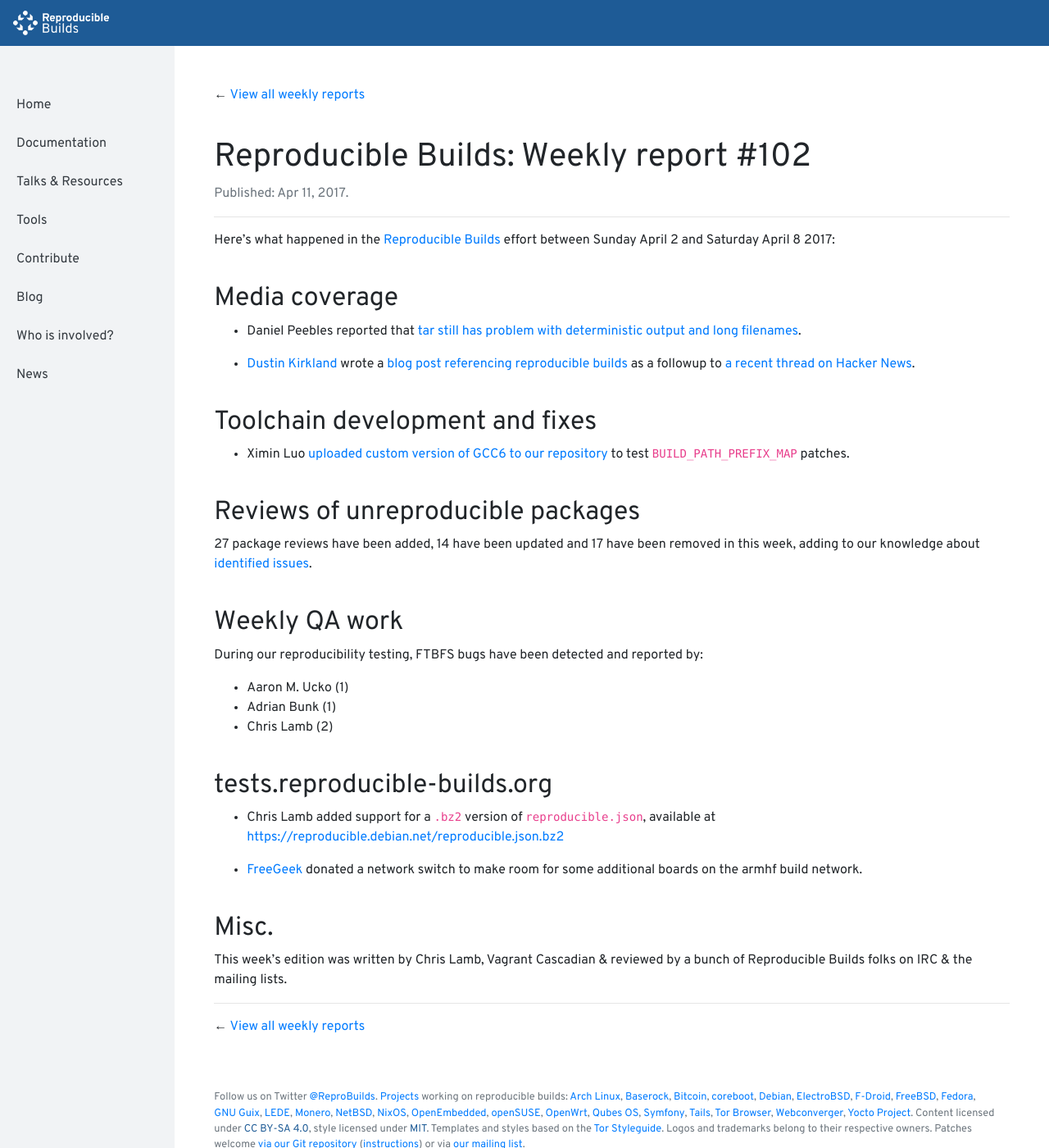
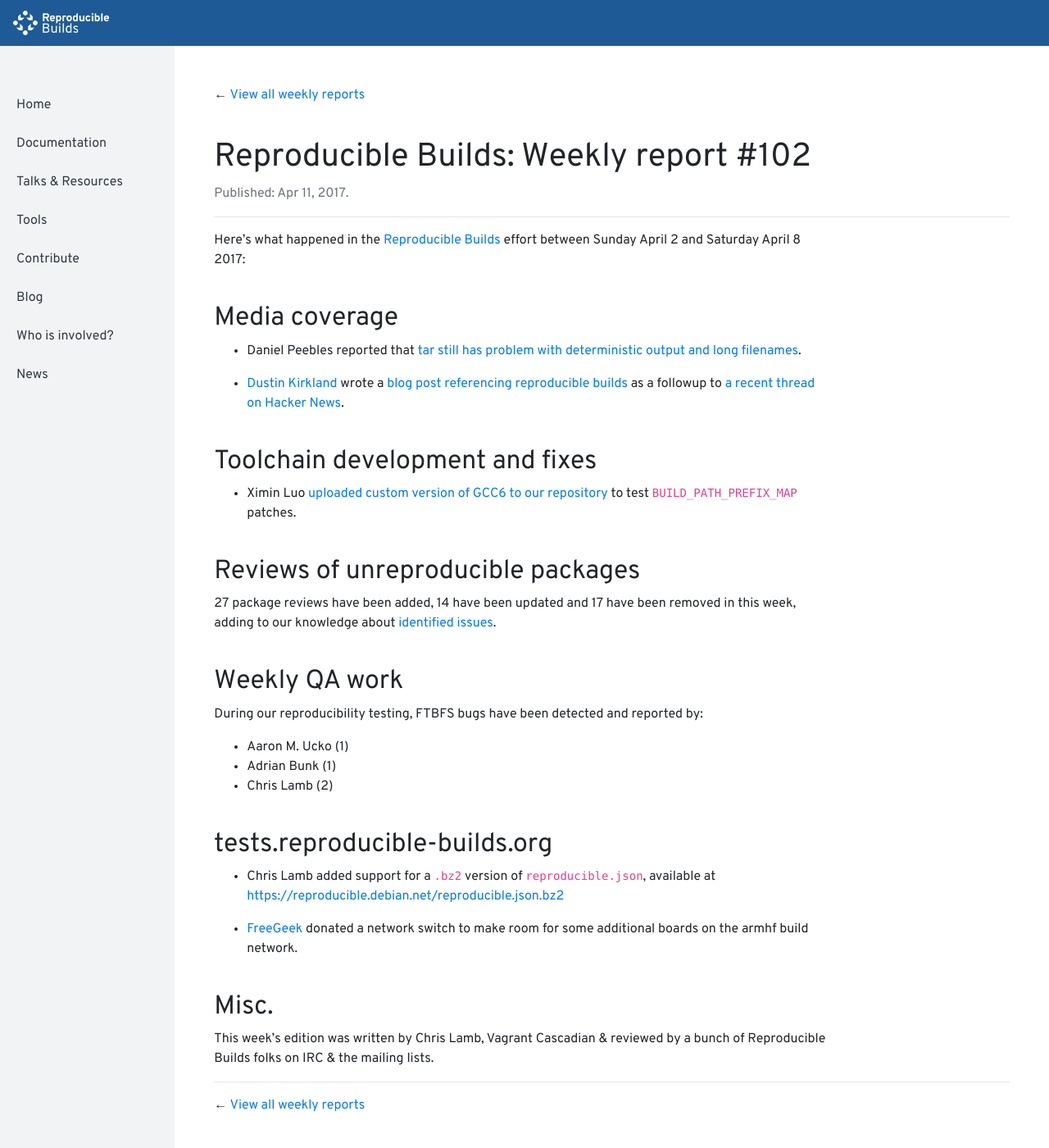
Before and after one commit to prototypefund/reproducible-website, a Jekyll site: the page built from _blog/posts/102.md, in a window 1280 px wide and 1400 px high. Shown: the whole window at 82% size. Built offline with Jekyll 4.4.1, drawn with Linux system fonts in a browser that asks for light colours.

Commit message:
On large displays, don't use the entiiiiiiiiire width as it's hard to read.

```diff
--- a/_layouts/new/blog.html
+++ b/_layouts/new/blog.html
@@ -20,7 +20,9 @@
 
 <hr>
 
-{{ content }}
+<div class="blog-post-content">
+  {{ content }}
+</div>
 
 <hr>
 
--- a/assets/styles/custom.scss
+++ b/assets/styles/custom.scss
@@ -24,4 +24,10 @@
   .projects .card-title a {
     color: inherit;
   }
+
+  @media (min-width: 750px) {
+    .blog-post-content {
+      max-width: 750px;
+    }
+  }
 }
```
